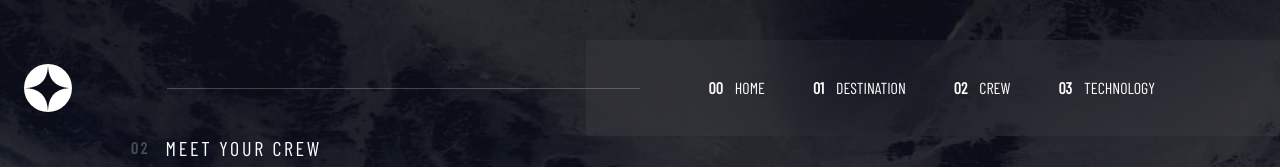
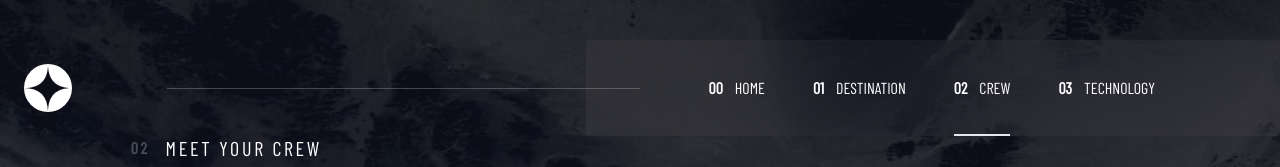
Before and after one commit to mosesfawole/space-tourism, a React (Vite) app: page /crew in a window 1280 px wide. Shown: the top 167 px of the page. Built offline with nearby package versions, Linux system fonts and the light colour scheme; a web font is replaced by a local one.

Commit message:
fixed header bottom-border on each page

```diff
--- a/src/components/Header.jsx
+++ b/src/components/Header.jsx
@@ -7,10 +7,13 @@ import navs from "../lib/navs";
 
 const Header = () => {
   const { pathname } = useLocation();
-  const [currentPage, setCurrentPage] = useState("/");
+  const [currentPage, setCurrentPage] = useState(pathname);
 
   const [isMenu, setIsMenu] = useState(false);
 
+  useEffect(() => {
+    setCurrentPage(pathname);
+  }, [pathname]);
   const openMenu = () => {
     setIsMenu(true);
   };
@@ -19,14 +22,6 @@ const Header = () => {
     setIsMenu(false);
   };
 
-  const handlePageChange = (page) => {
-    setCurrentPage(page);
-  };
-  // useEffect(() => {
-  //   if (pathname) {
-  //     setCurrentPage(currentPage);
-  //   }
-  // }, [currentPage]);
   return (
     <div className="header">
       {/* mobile header */}
@@ -49,7 +44,7 @@ const Header = () => {
               {navs.map((item, index) => (
                 <li
                   className={
-                    currentPage === item
+                    currentPage === `/${item}`
                       ? `border-b-2 pb-[70px]`
                       : "flex gap-3  "
                   }
@@ -58,7 +53,6 @@ const Header = () => {
                   {" "}
                   <Link
                     className="flex gap-3  mt-3"
-                    onClick={() => handlePageChange(`${item}`)}
                     // onChange={() => setCurrentPage(`${item}`)}
                     to={`/${item}`}
                   >
```
